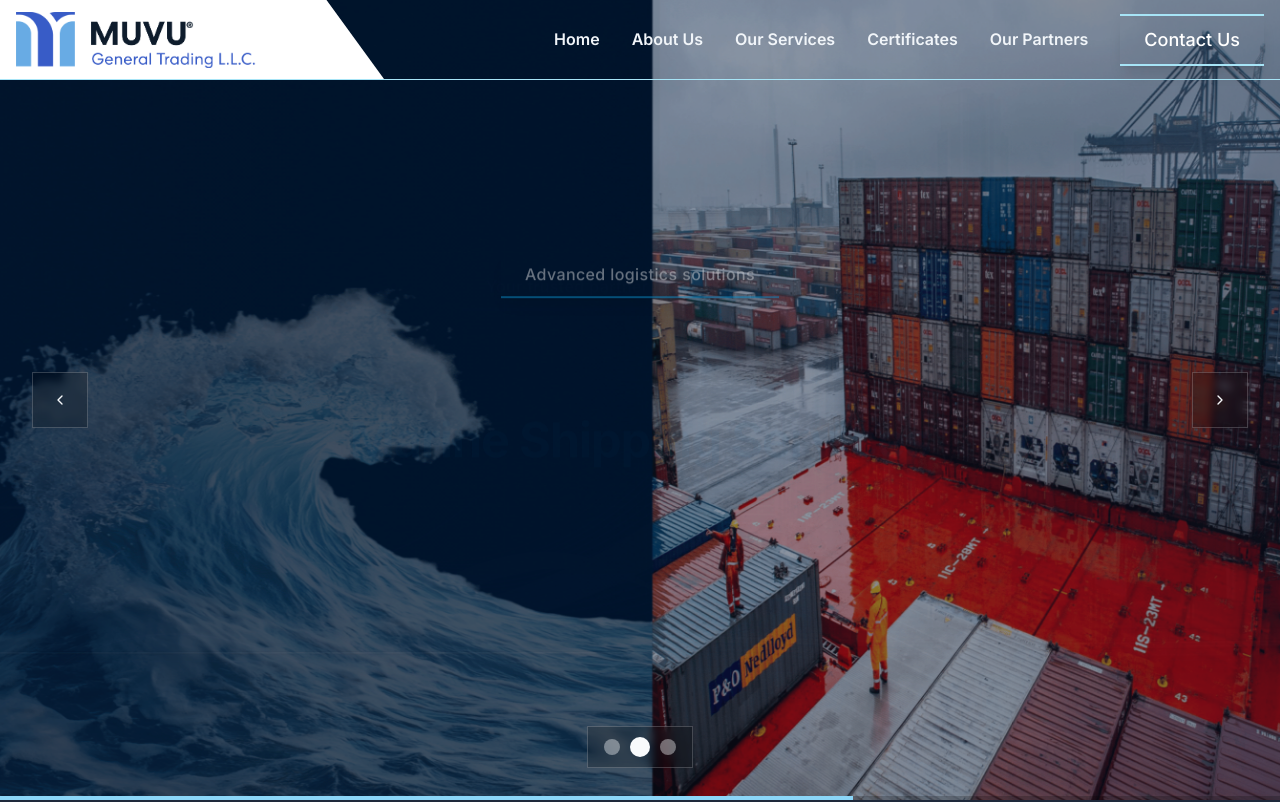
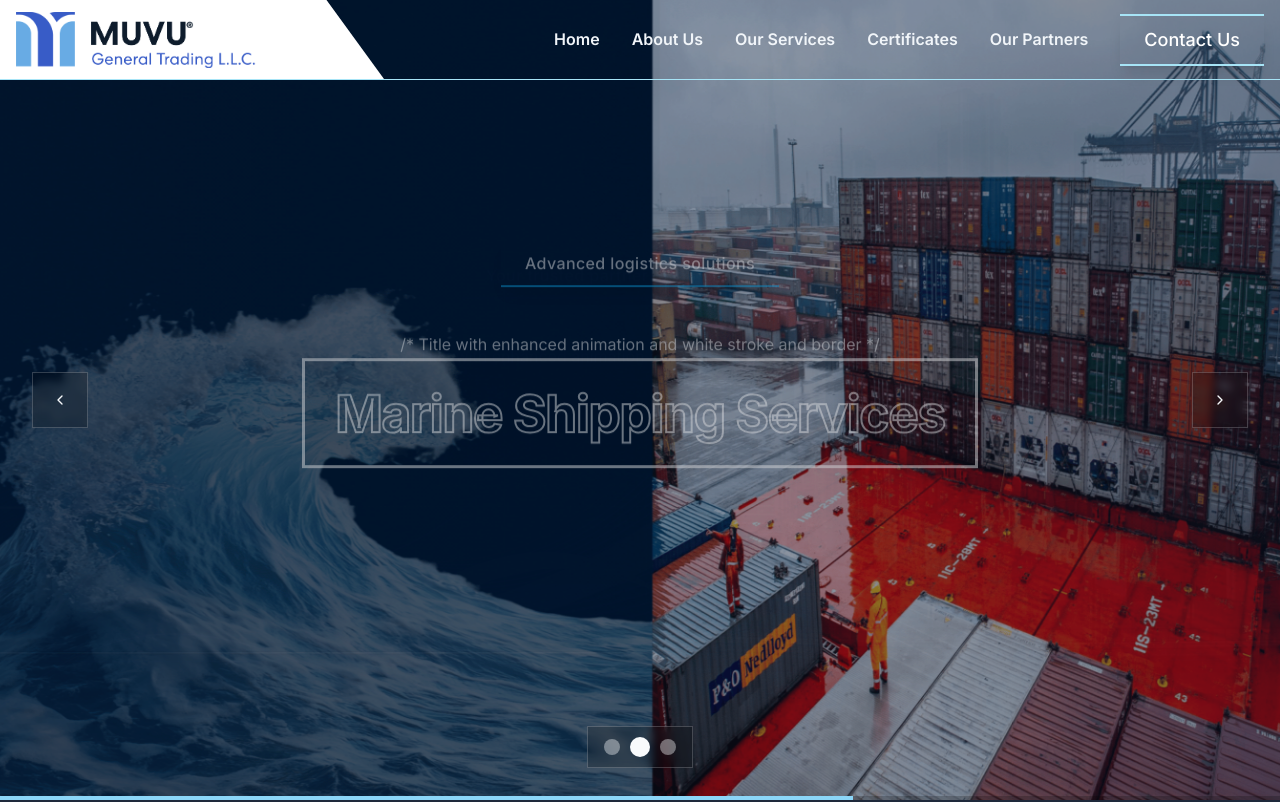
Before and after one commit to TahaSuliman/MUVU-LAST, a Next.js app: page / in a window 1280 px wide. Shown: the top 802 px of the page. Built offline with nearby package versions, Linux system fonts and the light colour scheme.

Commit message:
Replace all project files 002 17-07

```diff
--- a/components/hero-carousel.tsx
+++ b/components/hero-carousel.tsx
@@ -150,7 +150,7 @@ export default function HeroCarousel() {
 										}}
 									>
 										{/* Subtitle */}
-										<div className="mb-6 sm:mb-8">
+<div className="mb-2 sm:mb-3">
 											<span
 												className="inline-block px-6 py-3 backdrop-blur-sm font-medium tracking-wide shadow-lg bg-transparent text-primary-foreground mb-6 sm:mb-8 leading-tight"
 												style={{
@@ -161,22 +161,64 @@ export default function HeroCarousel() {
 												{isLoaded ? t(`heroSubtitle${slide.id}`) : slide.subtitle}
 											</span>
 										</div>
-										{/* Title with enhanced animation */}
-										<h2
-											className={`font-bold mb-6 sm:mb-8 leading-tight transition-all duration-1000 ease-out ${
+/* Title with enhanced animation and white stroke and border */
+<>
+  <div
+	className={`hidden sm:inline-block transition-all duration-1000 ease-out ${
 	  (mounted && currentSlide === index) || (!mounted && index === 0)
 		? "opacity-100 translate-y-0 scale-100"
 		: "opacity-0 translate-y-12 scale-95"
 	}`}
 	style={{
-												fontSize: "3.2rem",
-												color: "#0ea5e9",
+	  border: "3px solid #fff",
+	  padding: "20px 30px",
+	  backgroundColor: "rgba(0, 0, 0, 0.1)",
+	  backdropFilter: "blur(5px)",
 	  transitionDelay:
 		(mounted && currentSlide === index) || (!mounted && index === 0) ? "500ms" : "0ms",
 	}}
   >
+	<h2
+	  className="font-bold mb-0 leading-tight"
+	  style={{
+		fontSize: "3.2rem",
+		color: "transparent",
+		WebkitTextStroke: "2px #fff",
+		margin: "0",
+	  }}
+	>
 	  {isLoaded ? t(`heroTitle${slide.id}`) : slide.title}
 	</h2>
+  </div>
+
+  <div
+	className={`sm:hidden inline-block transition-all duration-1000 ease-out ${
+	  (mounted && currentSlide === index) || (!mounted && index === 0)
+		? "opacity-100 translate-y-0 scale-100"
+		: "opacity-0 translate-y-12 scale-95"
+	}`}
+	style={{
+	  border: "2px solid #fff",
+	  padding: "15px 20px",
+	  backgroundColor: "rgba(0, 0, 0, 0.1)",
+	  backdropFilter: "blur(5px)",
+	  transitionDelay:
+		(mounted && currentSlide === index) || (!mounted && index === 0) ? "500ms" : "0ms",
+	}}
+  >
+	<h3
+	  className="font-bold mb-0 leading-tight"
+	  style={{
+		fontSize: "2rem",
+		color: "transparent",
+		WebkitTextStroke: "1.2px #fff",
+		margin: "0",
+	  }}
+	>
+	  {isLoaded ? t(`heroTitle${slide.id}`) : slide.title}
+	</h3>
+  </div>
+</>
 										{/* Description */}
 										<p
 											className={`text-base sm:text-lg lg:text-xl text-primary-foreground/90 mb-10 sm:mb-12 leading-relaxed max-w-3xl mx-auto px-2 sm:px-0 transition-all duration-1000 ease-out ${
```
Lines whose indentation alone changed are shown as unchanged.
